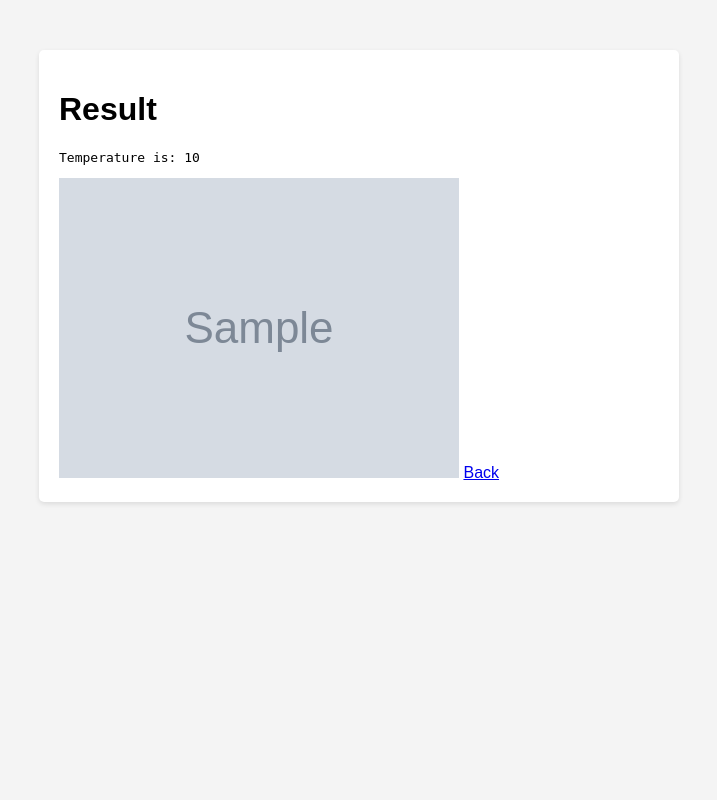
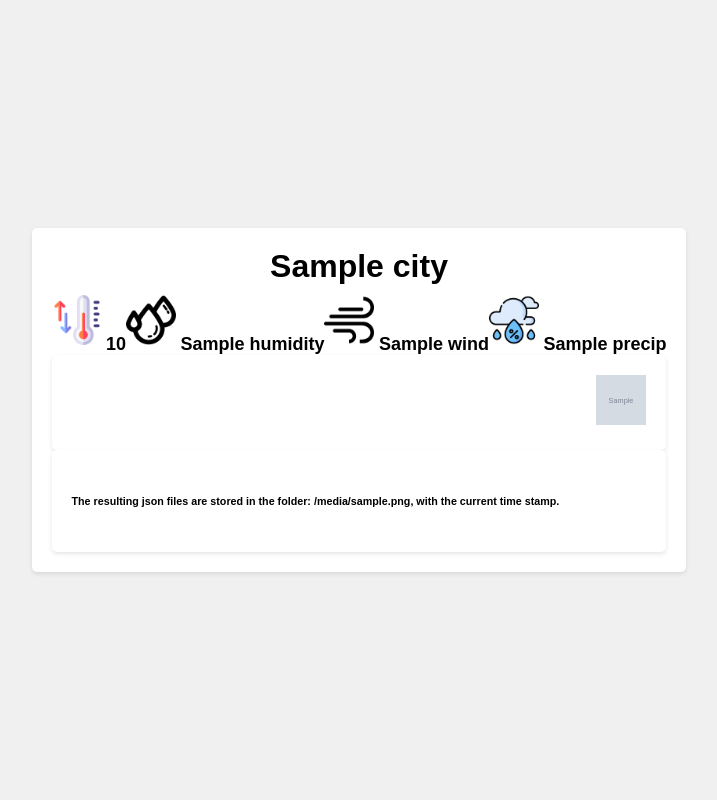
Before and after one commit to sanjanaashetty/Weather-Forecasting---Shell, a Flask app: template templates/result.html in a window 1280 px wide. Shown: the whole page, without its empty margins (281-998 px from the left). Run offline with Flask 3, Linux system fonts and the light colour scheme; the template is opened without the code that fills it: most values are stand-ins (such as "Sample title", 1, 10 or a date in 2020); grey boxes marked "Sample" are stand-in pictures.

Commit message:
Commit Changes

```diff
--- a/app.py
+++ b/app.py
@@ -15,21 +15,26 @@ def submit():
     input_text = location + ' ' + metrics
     result = execute_shell_script(input_text)
     res = result.split("{")
-    msg = res[0]
-    img_url = res[1]
-    temperature = res[2]
-    return render_template('result.html', msg=msg, img_url = img_url, temperature = temperature)
+    city = res[0]
+    file = res[1]
+    msg = res[2]
+    img_url = res[3]
+    temp = res[4]
+    humidity = res[5]
+    wind = res[6]
+    precip = res[7]
+    return render_template('result.html', msg=msg, img_url = img_url, temp=temp, city=city, file=file, humidity=humidity, wind=wind, precip=precip)
 
 def execute_shell_script(input_text):
     current_dir = os.path.dirname(os.path.abspath(__file__))
     script_path = os.path.join(current_dir, 'weatheroutput.sh')
 
     try:
-        result = subprocess.check_output(f'{script_path} {input_text}', shell=True)
+        result = subprocess.check_output('{} {}'.format(script_path, input_text), shell=True)
         return result.decode('utf-8')
 
     except subprocess.CalledProcessError as e:
-        return f"Error: {e.output.decode('utf-8')}"
+        return "Error: {}".format(e.output.decode('utf-8'))
 
 if __name__ == '__main__':
     app.run(debug=True)
--- /dev/null
+++ b/static/weather.css
@@ -0,0 +1,42 @@
+body {
+    font-family: Arial, sans-serif;
+    margin: 0;
+    padding: 0;
+    display: flex;
+    justify-content: center;
+    align-items: center;
+    height: 100vh;
+    background-color: #f0f0f0;
+  }
+
+  .weather-card {
+    background-color: #fff;
+    padding: 20px;
+    border-radius: 5px;
+    box-shadow: 0 2px 4px rgba(0, 0, 0, 0.1);
+  }
+
+  .weather-card h1 {
+    margin: 0 0 10px;
+    text-align: center;
+  }
+
+  .weather-info {
+    display: flex;
+    justify-content: space-between;
+  }
+
+  .weather-info div {
+    text-align: center;
+  }
+
+  .weather-info img {
+    width: 50px;
+    height: 50px;
+    margin-bottom: 5px;
+  }
+
+  .weather-info span {
+    font-size: 18px;
+    font-weight: bold;
+  }
--- a/templates/result.html
+++ b/templates/result.html
@@ -1,19 +1,48 @@
 <!DOCTYPE html>
 <html lang="en">
 <head>
-    <meta charset="UTF-8">
-    <meta http-equiv="X-UA-Compatible" content="IE=edge">
-    <meta name="viewport" content="width=device-width, initial-scale=1.0">
-    <title>Result</title>
-    <link rel="stylesheet" href="{{ url_for('static', filename='styles.css') }}">
+<meta charset="UTF-8">
+<meta name="viewport" content="width=device-width, initial-scale=1.0">
+<title>Weather Report</title>
+<link rel="stylesheet" href="../static/styles.css">
+<link rel="stylesheet" href="../static/weather.css">
 </head>
 <body>
-    <div class="container">
-        <h1>Result</h1>
-        <pre>{{ msg }}</pre>
-        <pre>Temperature is: {{temperature}}</pre>
+<div class="weather-card">
+  <h1 id="location">{{city}}</h1>
+  <div class="weather-info">
+    <div>
+      <img src="../static/pics/temperature.png" alt="Temperature">
+      <span id="temperature">{{temp}}</span>
+    </div>
+    <div>
+      <img src="../static/pics/humidity.png" alt="Humidity">
+      <span id="humidity">{{humidity}}</span>
+    </div>
+    <div>
+      <img src="../static/pics/wind speed.png" alt="Wind Speed">
+      <span id="wind">{{wind}}</span>
+    </div>
+    <div>
+      <img src="../static/pics/precipitation.png" alt="Precipitation Probability">
+      <span id="precipitation">{{precip}}</span>
+    </div>
+
+  </div>
+  <div class="weather-card">
+    <div class="weather-info">
+        <h5>{{msg}}</h5>
         <img src="{{img_url}}">
-        <a href="/">Back</a>
     </div>
+  </div>
+  <div class="weather-card">
+    <div class="weather-info">
+        <h6>The resulting json files are stored in the folder: {{file}}, with the current time stamp.</h6>
+    </div>
+</div>
+
+
+
+</div>
 </body>
 </html>
```
Also changed, not shown: static/pics/humidity.png (added), static/pics/precipitation.png (added), static/pics/temperature.png (added), static/pics/wind speed.png (added), 1 other file.
